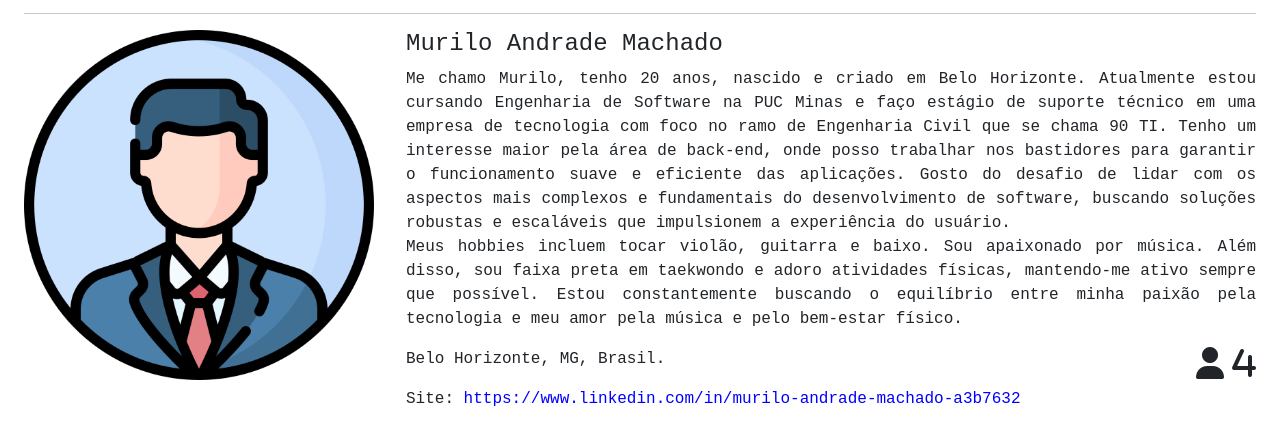
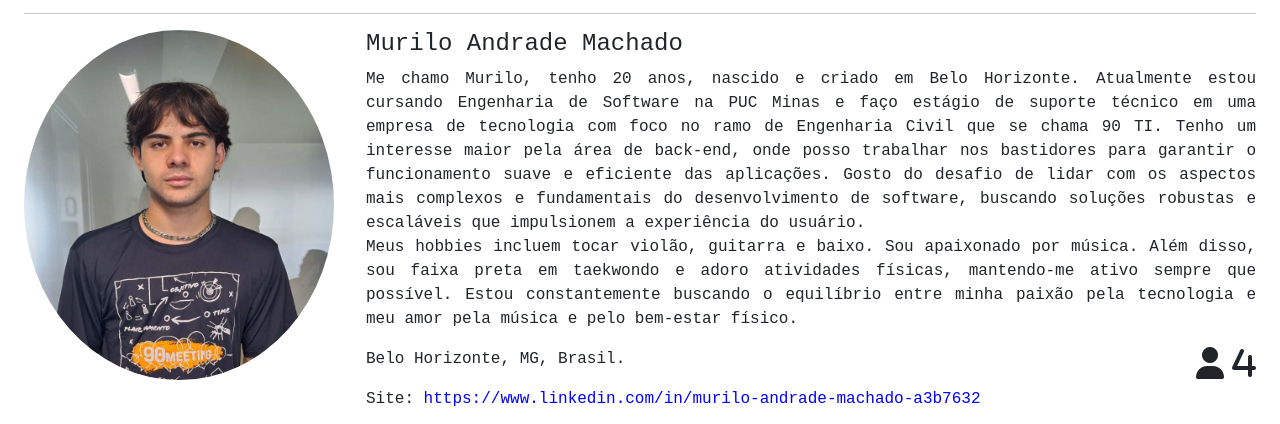
Before and after one commit to muriloAmachado/WebProjects, a plain HTML site: page projetoSitePessoal/index.html in a window 1280 px wide. Shown: the part 129-553 px from the top of the page. Drawn offline with nearby package versions, Linux system fonts and the light colour scheme; a web font is replaced by a local one.

Commit message:
foto sessão Perfil

```diff
--- a/projetoSitePessoal/assets/css/style.css
+++ b/projetoSitePessoal/assets/css/style.css
@@ -34,6 +34,10 @@ section{
 
 .conteudo{
     display: flex;
+}
+
+.fotoEu img{
+    border-radius: 80%;
 }
 
 section h2{
--- a/projetoSitePessoal/index.html
+++ b/projetoSitePessoal/index.html
@@ -37,7 +37,7 @@
             <hr>
             <div class="conteudo">
                 <div class="fotoEu">
-                    <img src="assets/img/perfil.png" alt="Foto Murilo" height="350" width="350">
+                    <img src="assets/img/eu.jpeg" alt="Foto Murilo" height="350" width="310">
                 </div>
                 <div class="descricaoPerfil">
                     <h4>Murilo Andrade Machado</h4>
```
Also changed, not shown: projetoSitePessoal/assets/img/eu.jpeg (added).
